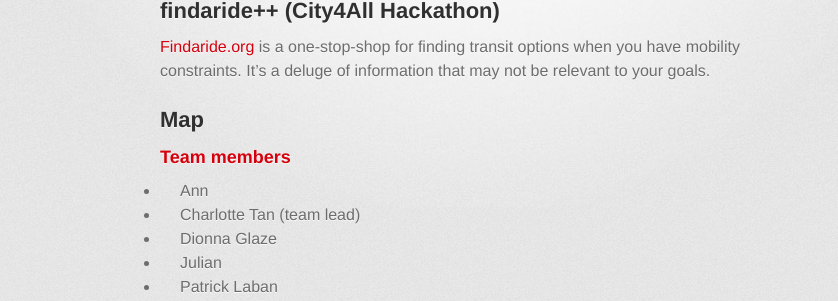
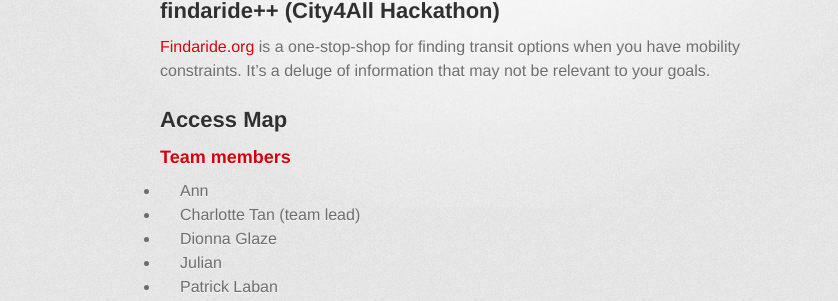
Before and after one commit to technerdlove/findaride_hack, a Jekyll site: the page index.html, which Jekyll copies as it is, in a window 1280 px wide. Shown: the part 366-667 px from the top of the page, without its empty margins (170-1008 px from the left). Built offline with Jekyll 4.4.1, drawn with Linux system fonts in a browser that asks for light colours; some web fonts are replaced.

Commit message:
Another attempt to show the map.

```diff
--- a/index.html
+++ b/index.html
@@ -46,7 +46,7 @@
 
 <p><a href="http://findaride.org">Findaride.org</a> is a one-stop-shop for finding transit options when you have mobility constraints. It’s a deluge of information that may not be relevant to your goals.</p>
 
-<h2 id="map">Map</h2>
+<h2 id="access_map">Access Map</h2>
 
 <script>
       var map, infoWindow;
```
